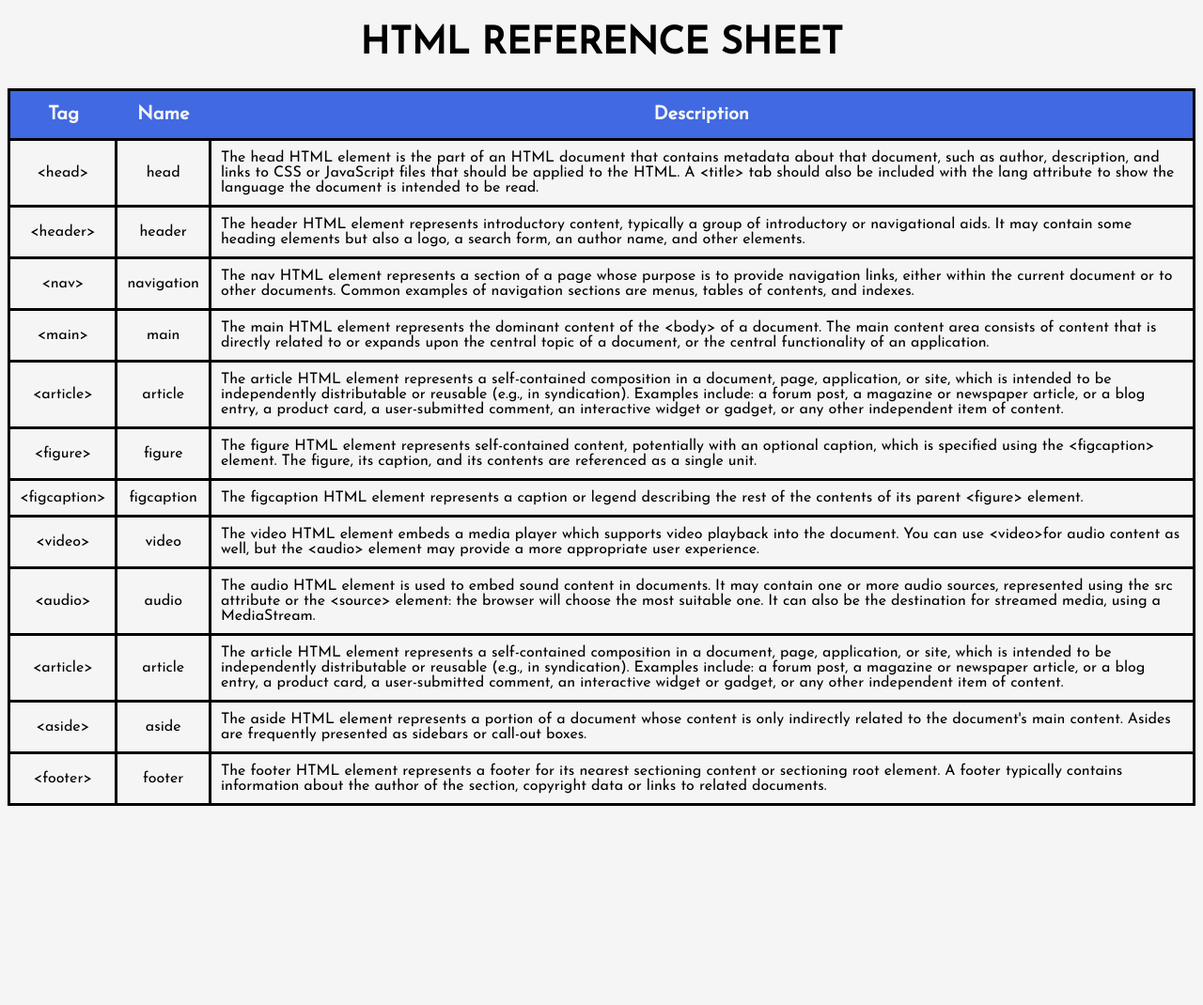
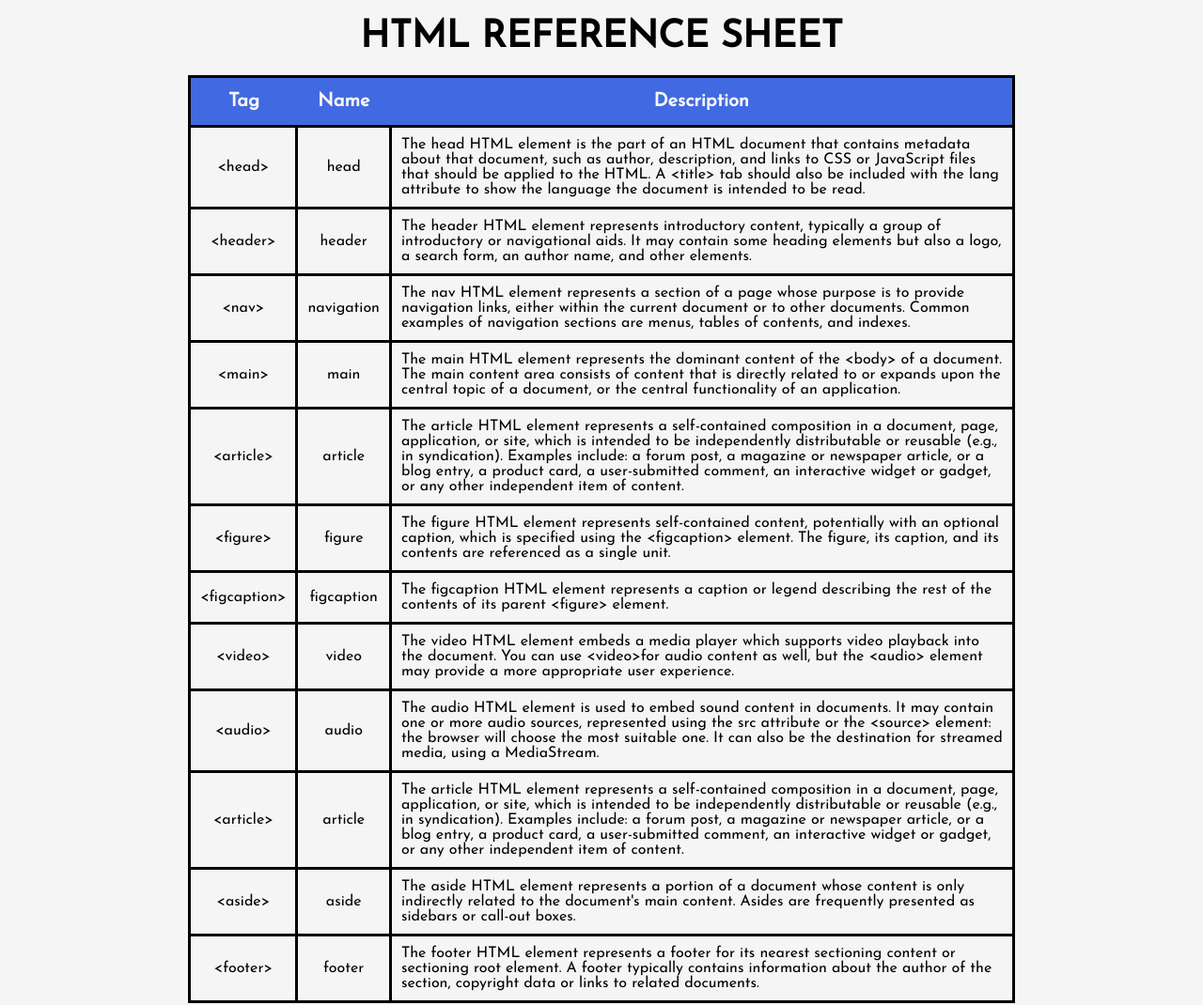
Before and after one commit to blueleafgamedev/html-css-javascript-reference, a plain HTML site: page index.html in a window 1280 px wide. Shown: the whole page at 94% size. Before the commit the page ends 866 px from the top, so only its background shows below. Drawn offline with Linux system fonts and the light colour scheme.

Commit message:
update index.html and style.css

```diff
--- a/styles.css
+++ b/styles.css
@@ -1,4 +1,7 @@
 * {
+    box-sizing: border-box;
+    padding: 0%;
+    margin: 0%;
     font-family: 'Josefin Sans', sans-serif;
     background-color: whitesmoke;
 }
@@ -7,6 +10,11 @@ h1 {
     font-size: 40px;
     font-weight: bolder;
     text-align: center;
+    margin: 20px;
+}
+
+table {
+    margin: 20px 200px;
 }
 
 th {
```
